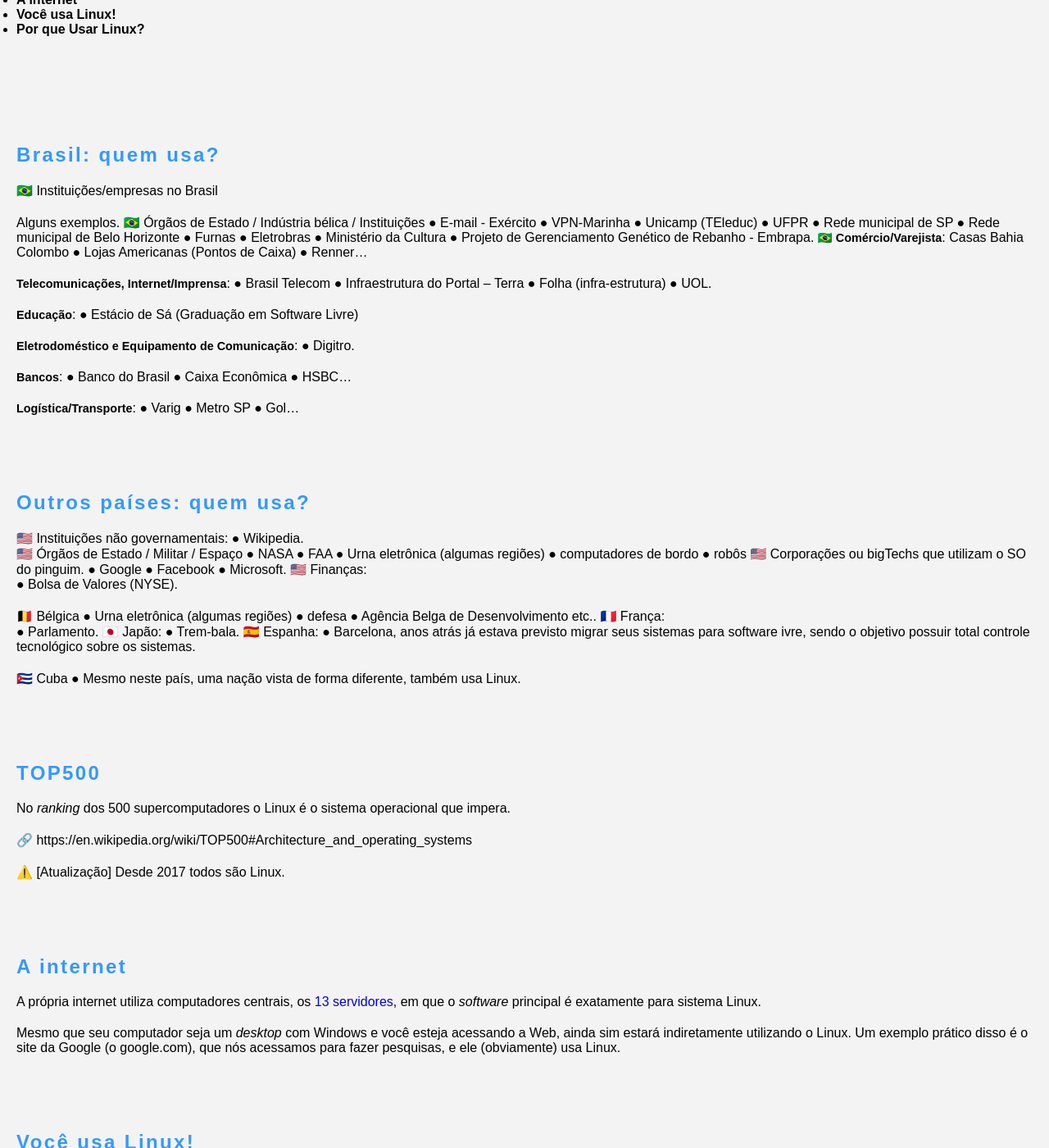
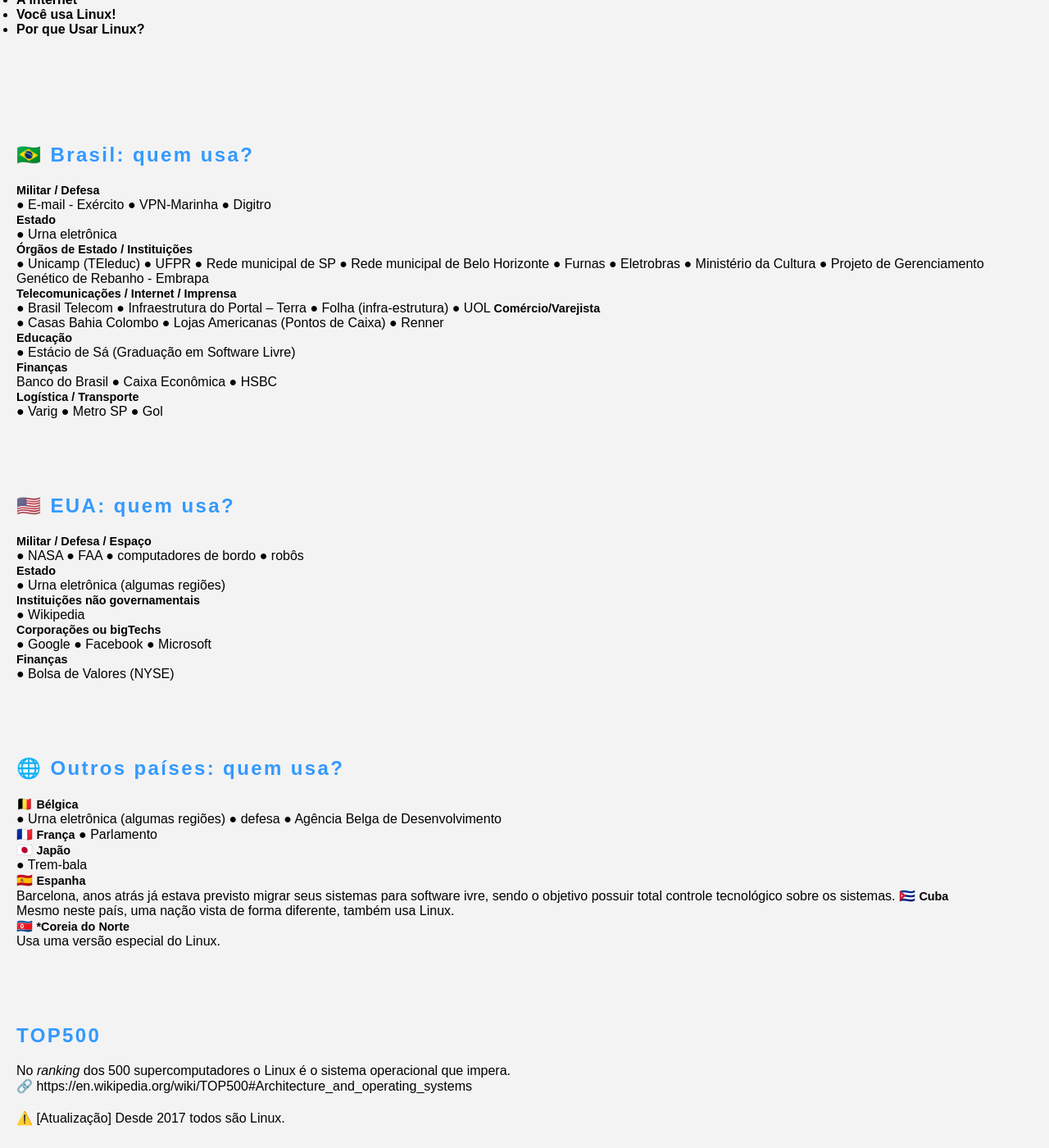
Before and after one commit to Joesynth/joesynth.github.io, a Jekyll site: the page built from _posts/17-01-01-quem-usa-linux.md, in a window 1280 px wide and 1400 px high, scrolled down 423 px. Shown: the whole window at 82% size. Built offline with Jekyll 4.4.1, drawn with Linux system fonts in a browser that asks for light colours; some of the changed text lies outside the part shown.

Commit message:
Update 17-01-01-quem-usa-linux.md

```diff
--- a/_posts/17-01-01-quem-usa-linux.md
+++ b/_posts/17-01-01-quem-usa-linux.md
@@ -1,7 +1,8 @@
 # Quem usa o Linux?
 
 Olá!
-Apresentamos aqui alguns casos do sistema operacional Linux. Mas, fazendo um "spoiler", já avismos: são todas as áreas onde está presente (de fato) o conhecimento humano.
+Apresentamos aqui casos de uso do sistema operacional Linux.
+E fazendo um "spoiler": ele é utilizado em áreas onde está presente (de fato) o conhecimento humano.
 
 - Brasil: quem usa?
 - Outros países: quem usa?
@@ -12,72 +13,71 @@
 
 <img class="https://joesynth.wordpress.com/wp-content/uploads/2021/10/linux_ubuntu.png" width="310" />
 
-## Brasil: quem usa?
+## 🇧🇷 Brasil: quem usa?
 
-🇧🇷 Instituições/empresas no Brasil
+**Militar / Defesa**
+● E-mail - Exército ● VPN-Marinha ● Digitro
+**Estado**
+● Urna eletrônica
+**Órgãos de Estado / Instituições**
+● Unicamp (TEleduc) ● UFPR ● Rede municipal de SP ● Rede municipal de Belo Horizonte ● Furnas ● Eletrobras ● Ministério da Cultura ● Projeto de Gerenciamento Genético de Rebanho - Embrapa
+**Telecomunicações / Internet / Imprensa**
+● Brasil Telecom ● Infraestrutura do Portal – Terra ● Folha (infra-estrutura) ● UOL
+**Comércio/Varejista**
+● Casas Bahia  Colombo ● Lojas Americanas (Pontos de Caixa) ● Renner
+**Educação**
+● Estácio de Sá (Graduação em Software Livre)
+**Finanças**
+Banco do Brasil ● Caixa Econômica ● HSBC
+**Logística / Transporte**
+● Varig ● Metro SP ● Gol
 
-Alguns exemplos.
-🇧🇷 Órgãos de Estado / Indústria bélica / Instituições
-● E-mail - Exército ● VPN-Marinha ● Unicamp (TEleduc) ● UFPR ● Rede municipal de SP ● Rede municipal de Belo Horizonte ● Furnas ● Eletrobras ● Ministério da Cultura ● Projeto de Gerenciamento Genético de Rebanho - Embrapa.
-<strong>
-🇧🇷
-Comércio/Varejista</strong>: Casas Bahia  Colombo ● Lojas Americanas (Pontos de Caixa) ● Renner...
+## 🇺🇸 EUA: quem usa?
 
-<strong>Telecomunicações, Internet/Imprensa</strong>: ● Brasil Telecom ● Infraestrutura do Portal – Terra ● Folha (infra-estrutura) ● UOL.
+**Militar / Defesa / Espaço**
+● NASA ● FAA ● computadores de bordo ● robôs
+**Estado**
+● Urna eletrônica (algumas regiões)
+**Instituições não governamentais**
+● Wikipedia
+**Corporações ou bigTechs**
+● Google ● Facebook ● Microsoft
+**Finanças**
+● Bolsa de Valores (NYSE)
 
-<strong>Educação</strong>: <span class="HwtZe" lang="pt"><span class="jCAhz ChMk0b"><span class="ryNqvb">●</span></span></span> Estácio de Sá (Graduação em Software Livre)
+## 🌐 Outros países: quem usa?
 
-<strong>Eletrodoméstico e Equipamento de Comunicação</strong>: <span class="HwtZe" lang="pt"><span class="jCAhz ChMk0b"><span class="ryNqvb">●</span></span></span> Digitro.
-
-<strong>Bancos</strong>: <span class="HwtZe" lang="pt"><span class="jCAhz ChMk0b"><span class="ryNqvb">●</span></span></span> Banco do Brasil <span class="HwtZe" lang="pt"><span class="jCAhz ChMk0b"><span class="ryNqvb">●</span></span></span> Caixa Econômica <span class="HwtZe" lang="pt"><span class="jCAhz ChMk0b"><span class="ryNqvb">●</span></span></span> HSBC...
-
-<strong>Logística/Transporte</strong>: <span class="HwtZe" lang="pt"><span class="jCAhz ChMk0b"><span class="ryNqvb">●</span></span></span> Varig <span class="HwtZe" lang="pt"><span class="jCAhz ChMk0b"><span class="ryNqvb">●</span></span></span> Metro SP <span class="HwtZe" lang="pt"><span class="jCAhz ChMk0b"><span class="ryNqvb">●</span></span></span> Gol...
-
-## Outros países: quem usa?
-
-🇺🇸 Instituições não governamentais:
-● Wikipedia.
-🇺🇸 Órgãos de Estado / Militar / Espaço
-● NASA ● FAA ● Urna eletrônica (algumas regiões) ● computadores de bordo ● robôs
-🇺🇸 Corporações ou bigTechs que utilizam o SO do pinguim.
-● Google ● Facebook ● Microsoft.
-🇺🇸 Finanças:
-● Bolsa de Valores (NYSE).
-
-🇧🇪 Bélgica
-● Urna eletrônica (algumas regiões) ● defesa ● Agência Belga de Desenvolvimento etc..
-🇫🇷 França:
-● Parlamento.
-🇯🇵 Japão:
-● Trem-bala.
-🇪🇸 Espanha:
-● Barcelona, anos atrás já estava previsto migrar seus sistemas para software ivre, sendo o objetivo possuir total controle tecnológico sobre os sistemas.
-
-🇨🇺 Cuba
-● Mesmo neste país, uma nação vista de forma diferente, também usa Linux.
-
+🇧🇪 **Bélgica**
+● Urna eletrônica (algumas regiões) ● defesa ● Agência Belga de Desenvolvimento
+🇫🇷 **França**
+● Parlamento
+🇯🇵 **Japão**
+● Trem-bala
+🇪🇸 **Espanha**
+Barcelona, anos atrás já estava previsto migrar seus sistemas para software ivre, sendo o objetivo possuir total controle tecnológico sobre os sistemas.
+🇨🇺 **Cuba**
+Mesmo neste país, uma nação vista de forma diferente, também usa Linux.
+🇰🇵 ***Coreia do Norte**
+Usa uma versão especial do Linux.
 
 ## TOP500
 
 No <em>ranking</em> dos 500 supercomputadores o Linux é o sistema operacional que impera.
-
 🔗 https://en.wikipedia.org/wiki/TOP500#Architecture_and_operating_systems
 
 ⚠️ [Atualização] Desde 2017 todos são Linux.
 
-
-
 ## A internet
 
-A própria internet utiliza computadores centrais, os [13 servidores](/internet-tem-dono), em que o <em>software</em> principal é exatamente para sistema Linux.
+**13 servidores**: os chamados [13 servidores](/internet-tem-dono) são computadores centrais da internet, a maioria absoluta do EUA. Utilizam um *software* principal, que é exatamente para sistemas Linux.
 
-Mesmo que seu computador seja um <em>desktop</em> com Windows e você esteja acessando a Web, ainda sim estará indiretamente utilizando o Linux. Um exemplo prático disso é o site da Google (o google.com), que nós acessamos para fazer pesquisas, e ele (obviamente) usa Linux.
+**Site google.com**: mesmo que seu computador use sistema Windows e você esteja acessando a Web, ainda sim estará utilizando o Linux sem saber, já que a Google o usa.
 
 ## Você usa Linux!
 
-<img class="alignleft" src="https://upload.wikimedia.org/wikipedia/commons/thumb/2/21/Samsung_Galaxy_Note_series_20140614.jpg/800px-Samsung_Galaxy_Note_series_20140614.jpg" width="120" height="72" /> Se você usa um celular Android lembre que esse SO é uma adaptação do Linux, feita pela Google.
+<img class="alignleft" src="https://upload.wikimedia.org/wikipedia/commons/thumb/2/21/Samsung_Galaxy_Note_series_20140614.jpg/800px-Samsung_Galaxy_Note_series_20140614.jpg" width="120" height="72" /> Se você usa um celular Android note que ele usa um sistema operacional que é uma adaptação do Linux, feita pela Google.
 
-Como constatar? No seu celular, acesse o terminal (Termux) e digite o comando:
+Como constatar? Acesse o terminal do seu celular (aquela 'telinha' preta) e digite o comando:
 
     uname -a
 
@@ -85,13 +85,23 @@
 
     Linux
 
+
+👉 Talvez sua TV também use Linux.
+
+
 <h6>Por que Usar Linux?</h6>
 
-Seria uma conspiração todas potências, como EUA, China e Rússia usarem Linux!? Claro que não!
+Como vimos nesses exemplos, o Linux é utilizado em estruturas críticas, seja de Estados, instituições, corporações, empresas.
 
+> “segurança, desempenho e custo” [AMAN, 2018]
 
+A princípio, esses são os motivos, entretanto a questão não termina aí.
 
-O assunto é especial e todo cidadão deveria saber, então clique no link [Por que Usar Linux?](/por-que-usar-linux) e entenda o motivo pelo qual faz com que só "os grandões" usem o sistema Linux, e vocẽ não!
+🤔 Uma pergunta central é *"por que **você** não usa Linux?"*, vista que ele é o suprassumo dos sistemas, e custa **R$0,00**.
+
+Note ainda que, muitos Linux instalados nos computadores, em que citamos, são exatamente um Linux do tipo *desktop*, ou seja, de computador doméstico utilizado por usuário comum.
+
+O assunto é especial e cidadão deveria saber. Clique no link [Por que Usar Linux?](/por-que-usar-linux) e entenda o motivo pelo qual faz com que só "os grandões" usem o sistema Linux, e vocẽ não!
 
 É isso. Grande abraço.
 \o/
```
